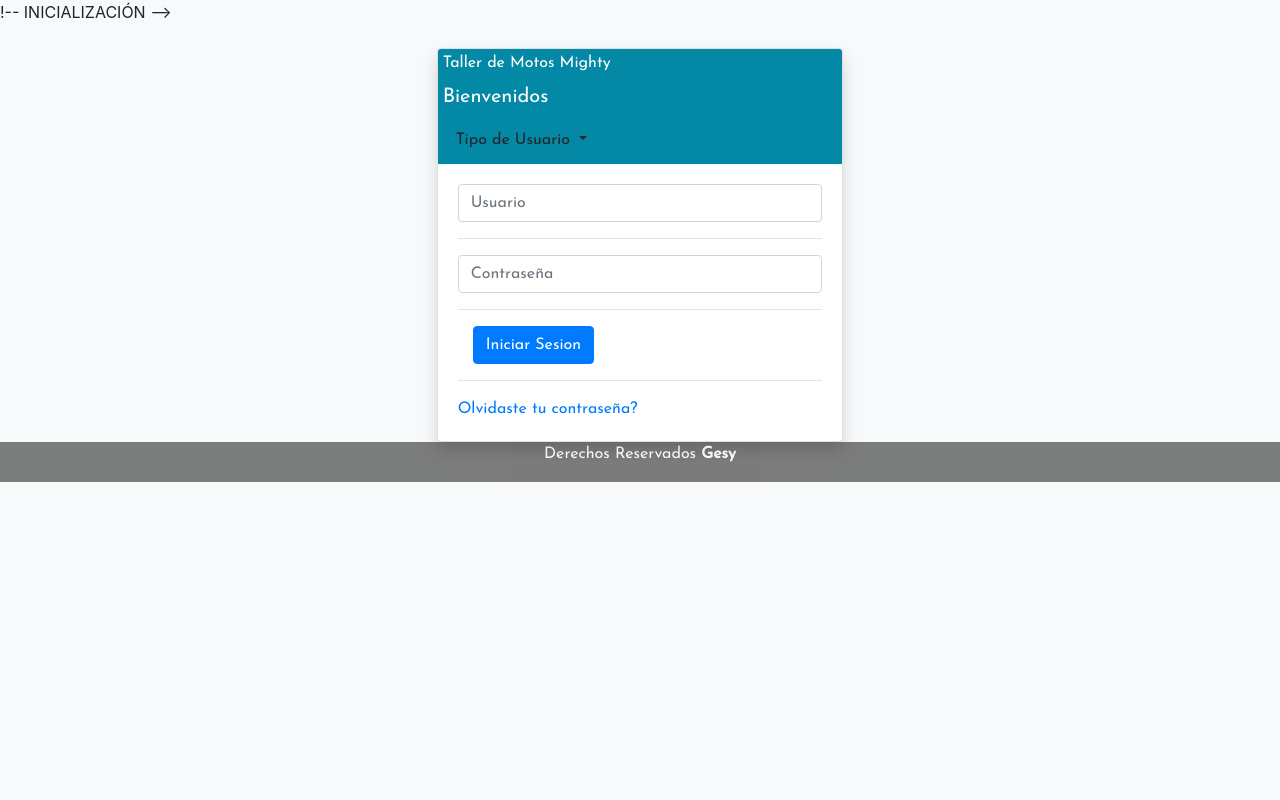
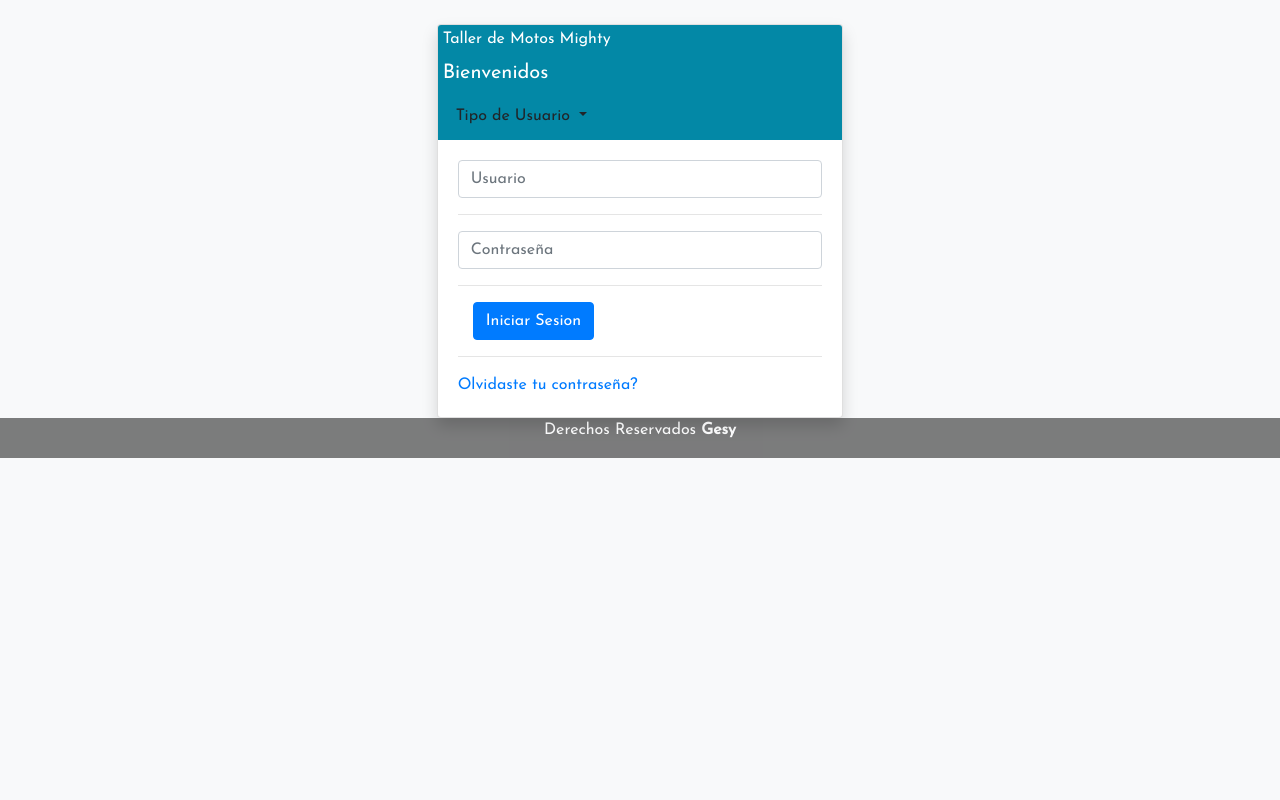
Before and after one commit to Kejebo/proyecto_motos, a PHP site: page / in a window 1280 px wide. Run offline with PHP 8.4, Linux system fonts and the light colour scheme; some libraries are stand-ins or nearby versions.

Commit message:
Update index.php
actualizacion de comentario

```diff
--- a/Taller_Motos/index.php
+++ b/Taller_Motos/index.php
@@ -1,4 +1,4 @@
-!-- INICIALIZACIÓN -->
+<!-- INICIALIZACIÓN -->
 
 <?php
 
```
